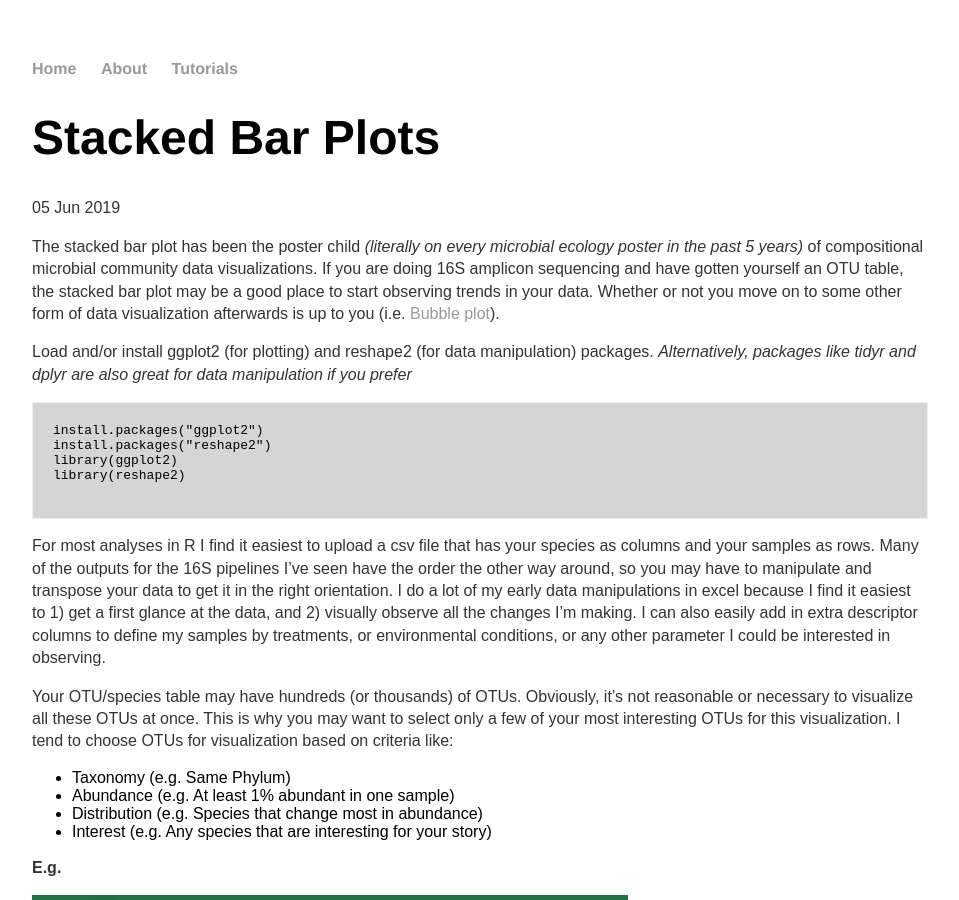
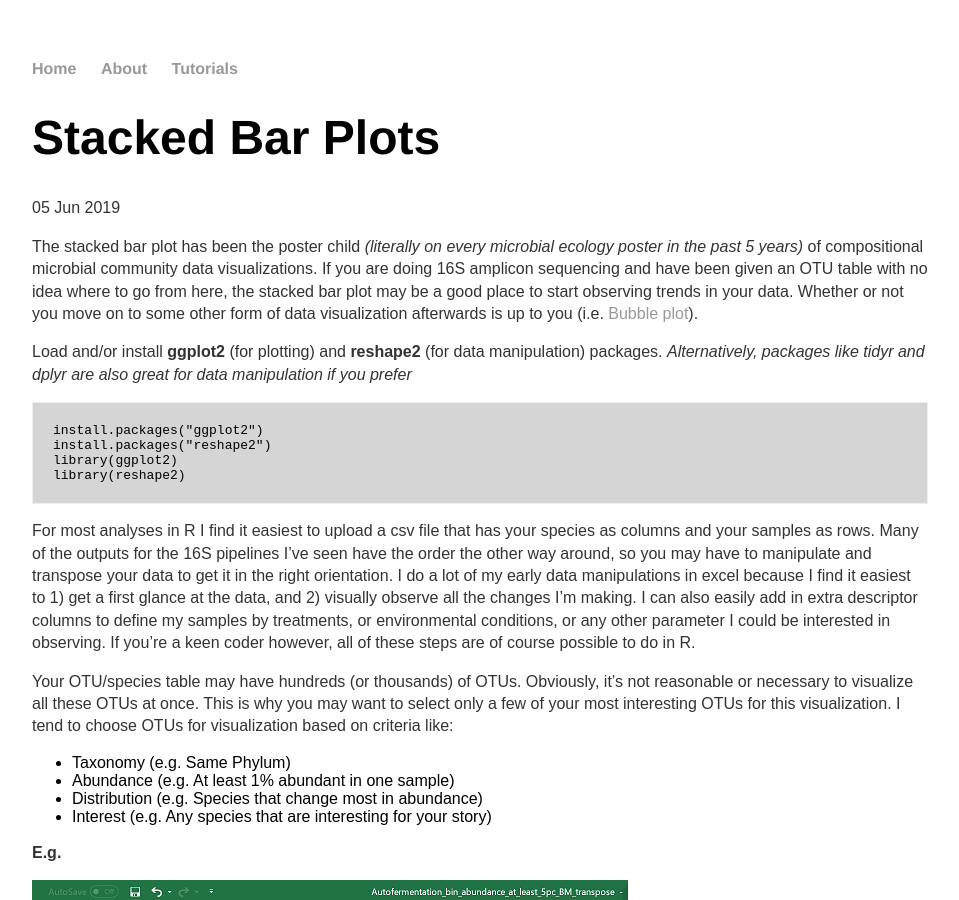
Before and after one commit to jkzorz/jkzorz.github.io, a Jekyll site: the page built from _posts/2019-06-05-stacked-bar-plots.md, in a window 1280 px wide and 900 px high. Shown: the whole window, without its empty margins (160-1119 px from the left). Built offline with Jekyll 4.4.1, drawn with Linux system fonts in a browser that asks for light colours.

Commit message:
Update 2019-06-05-stacked-bar-plots.md

````diff
--- a/_posts/2019-06-05-stacked-bar-plots.md
+++ b/_posts/2019-06-05-stacked-bar-plots.md
@@ -4,10 +4,10 @@ title: "Stacked Bar Plots"
 date: 2019-06-05
 ---
 
-The stacked bar plot has been the poster child <i>(literally on every microbial ecology poster in the past 5 years)</i> of compositional microbial community data visualizations. If you are doing 16S amplicon sequencing and have gotten yourself an OTU table, the stacked bar plot may be a good place to start observing trends in your data. Whether or not you move on to some other form of data visualization afterwards is up to you (i.e. [Bubble plot](https://jkzorz.github.io/2019/06/05/Bubble-plots.html)).
+The stacked bar plot has been the poster child <i>(literally on every microbial ecology poster in the past 5 years)</i> of compositional microbial community data visualizations. If you are doing 16S amplicon sequencing and have been given an OTU table with no idea where to go from here, the stacked bar plot may be a good place to start observing trends in your data. Whether or not you move on to some other form of data visualization afterwards is up to you (i.e. [Bubble plot](https://jkzorz.github.io/2019/06/05/Bubble-plots.html)).
 
 
-Load and/or install ggplot2 (for plotting) and reshape2 (for data manipulation) packages.
+Load and/or install <b>ggplot2</b> (for plotting) and <b>reshape2</b> (for data manipulation) packages.
 <i> Alternatively, packages like tidyr and dplyr are also great for data manipulation if you prefer</i>
 
 ```
@@ -15,10 +15,9 @@ install.packages("ggplot2")
 install.packages("reshape2")
 library(ggplot2)
 library(reshape2)
-
 ```
 
-For most analyses in R I find it easiest to upload a csv file that has your species as columns and your samples as rows. Many of the outputs for the 16S pipelines I've seen have the order the other way around, so you may have to manipulate and transpose your data to get it in the right orientation. I do a lot of my early data manipulations in excel because I find it easiest to 1) get a first glance at the data, and 2) visually observe all the changes I'm making. I can also easily add in extra descriptor columns to define my samples by treatments, or environmental conditions, or any other parameter I could be interested in observing.
+For most analyses in R I find it easiest to upload a csv file that has your species as columns and your samples as rows. Many of the outputs for the 16S pipelines I've seen have the order the other way around, so you may have to manipulate and transpose your data to get it in the right orientation. I do a lot of my early data manipulations in excel because I find it easiest to 1) get a first glance at the data, and 2) visually observe all the changes I'm making. I can also easily add in extra descriptor columns to define my samples by treatments, or environmental conditions, or any other parameter I could be interested in observing. If you're a keen coder however, all of these steps are of course possible to do in R.
 
 Your OTU/species table may have hundreds (or thousands) of OTUs. Obviously, it's not reasonable or necessary to visualize all these OTUs at once. This is why you may want to select only a few of your most interesting OTUs for this visualization.  I tend to choose OTUs for visualization based on criteria like:
 
@@ -41,7 +40,6 @@ The following code uses the csv file above as input.
 #or manually in R studio--> Session --> Set Working Directory --> Choose Directory
 #upload your data to R - exchange "Your_csv_file.csv" with the name of your csv file
 pc = read.csv("Your_csv_file.csv", header = TRUE)
-
 ```
 
 I've always found the "wide" and "long" data table formats a difficult concept to explain, especially if you haven't thought about data in this way before. Briefly, <i> wide </i> data has a column for each variable, whereas <i> long </i> data has one column for all possible variables, and a column for their corresponding values (see figure below). This is important for plotting because ggplot only lets you plot one <b>x</b> variable against one <b>y</b> variable. So if you want to plot multiple species simultaneously in one figure, they need to be in one column (rather than each having its own column).
@@ -53,7 +51,6 @@ In the following command I am changing my data structure from a “wide” forma
 ```
 #convert data frame from a "wide" format to a "long" format
 pcm = melt(pc, id = c("Sample"))
-
 ```
 <b> An example of what the long formatted version of the above data table would like in excel:</b>
 
@@ -72,14 +69,12 @@ The following code creates an object called <b>colours</b>, which contains 11 di
 #define the colours to use in the figure
 colours = c( "#A54657",  "#582630", "#F7EE7F", "#4DAA57","#F1A66A","#F26157", "#F9ECCC", "#679289", "#33658A",
 "#F6AE2D","#86BBD8")
-
 ```
 
 The following code is useful only if you want to keep the order of your samples the same in your figure as they are in your excel sheet. Otherwise, R will order variables alphabetically.
 
 ```
 pcm$Sample <- factor(pcm$Sample,levels=unique(pcm$Sample))
-
 ```
 
 
@@ -101,7 +96,6 @@ mx = ggplot(pcm, aes(x = Sample, fill = variable, y = value)) +
     scale_fill_manual(values = colours)
 
 mx
-
 ```
 
 
````
